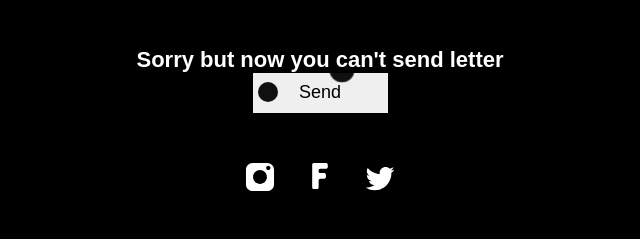
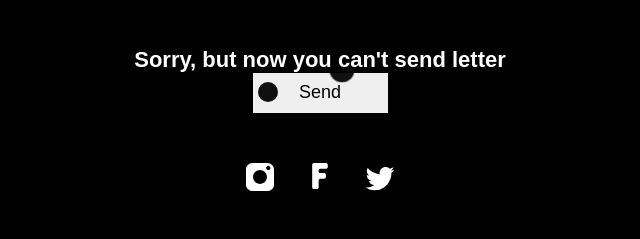
Before and after one commit to RomanSamets/RomanSamets.github.io, a plain HTML site: page index.html in a window 1280 px wide. Shown: the part 3876-4115 px from the top of the page, 320-960 px from the left. Drawn offline with Linux system fonts and the light colour scheme; a script that the page names is missing.

Commit message:
asdsa
dsadas

```diff
--- a/index.html
+++ b/index.html
@@ -266,7 +266,7 @@
         <form action="" class="End_contactContainer_UserInfo">
             <input placeholder="Your name" class="UserInfo_name" type="text">
             <textarea placeholder="Your message" class="UserInfo_message" name="UserInfo_message" id="UserInfo_message" cols="30" rows="10"></textarea>
-            <h1 class="SSSSS">Sorry but now you can't send letter</h1>
+            <h1 class="SSSSS">Sorry, but now you can't send letter</h1>
             <button type="submit" class="UserInfo_send">Send</button>
         </form>
         <div class="End_socials_container">
```
